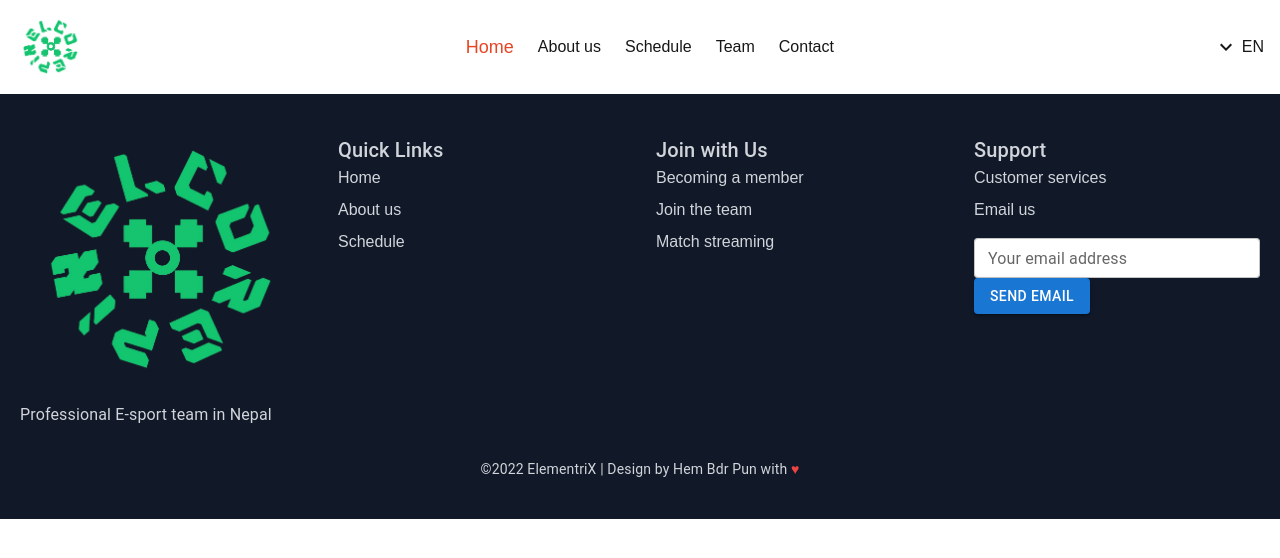
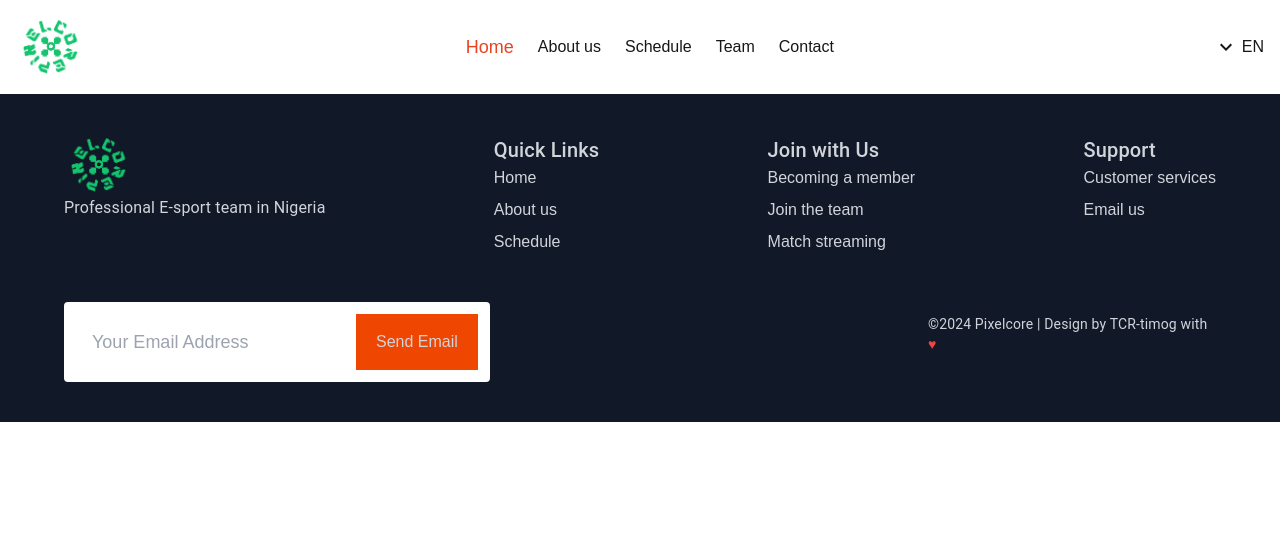
Before and after one commit to djtimog/pixelcore-gaming, a Next.js app: page / in a window 1280 px wide. Shown: the top 558 px of the page. Built offline with nearby package versions, Linux system fonts and the light colour scheme.

Commit message:
changing ui of footer

```diff
--- a/app/globals.css
+++ b/app/globals.css
@@ -23,3 +23,7 @@ body {
 nav a:hover {
   color: #E84424;
 }
+
+input:focus {
+  outline: none;
+}
--- a/components/footer/index.tsx
+++ b/components/footer/index.tsx
@@ -1,13 +1,17 @@
-// components/Footer.tsx
 import { Typography, TextField, Button } from '@mui/material';
+import Link from "next/link";
+import Image from "next/image";
+import logo from "@/public/logo.png";
 
 const Footer = () => {
   return (
-    <footer className="bg-gray-900 text-gray-300 py-10 px-5">
-      <div className="max-w-7xl mx-auto grid grid-cols-1 md:grid-cols-4 gap-8">
+    <footer className="bg-gray-900 text-gray-300 py-10 md:px-16">
+      <div className="max-w-7xl mx-auto grid grid-cols-2 md:flex justify-between gap-8">
         <div>
-          <img src="/logo.png" alt="Elementrix Logo" className="mb-4" />
-          <Typography variant="body1">Professional E-sport team in Nepal</Typography>
+            <Link href="/">
+                <Image src={logo} alt="Logo" width={70} height={80} />
+            </Link>
+          <Typography variant="body1" className="mt-4 text-xl">Professional E-sport team in Nigeria</Typography>
         </div>
 
         <div>
@@ -34,22 +38,20 @@ const Footer = () => {
             <li><a href="#" className="hover:text-white">Customer services</a></li>
             <li><a href="#" className="hover:text-white">Email us</a></li>
           </ul>
-          <div className="mt-4">
-            <TextField
-              label="Your email address"
-              variant="outlined"
-              size="small"
-              className="bg-white rounded"
-              fullWidth
-            />
-            <Button variant="contained" color="primary" className="mt-2">Send email</Button>
-          </div>
         </div>
       </div>
-      <div className="text-center mt-8">
-        <Typography variant="body2">
-          &copy;2022 ElementriX | Design by Hem Bdr Pun with <span className="text-red-500">&hearts;</span>
-        </Typography>
+      <div className="flex justify-between mt-8 align-center items-center">
+        <div className="">
+            <div className="mt-4 bg-white rounded flex items-center p-3 w-full">
+                <input type="email" placeholder="Your Email Address" className="mr-4 py-3 px-4 text-lg"/>
+                <button type='submit' className="py-4 px-5 bg-[#EF4602]">Send Email</button>
+            </div>
+        </div>
+        <div className='md:w-1/4'>
+            <Typography variant="body2">
+            &copy;2024 Pixelcore | Design by TCR-timog with <span className="text-red-500">&hearts;</span>
+            </Typography>
+        </div>
       </div>
     </footer>
   );
--- a/components/header/index.tsx
+++ b/components/header/index.tsx
@@ -1,9 +1,9 @@
 'use client';
 import { MouseEvent, KeyboardEvent, useState } from "react";
 import Link from "next/link";
+import Image from "next/image";
 import { Menu, MenuItem, Drawer, IconButton, List, ListItem, ListItemText } from "@mui/material";
 import { ExpandMore, Menu as MenuIcon, Close as CloseIcon } from "@mui/icons-material";
-import Image from "next/image";
 import logo from "@/public/logo.png";
 
 
```
